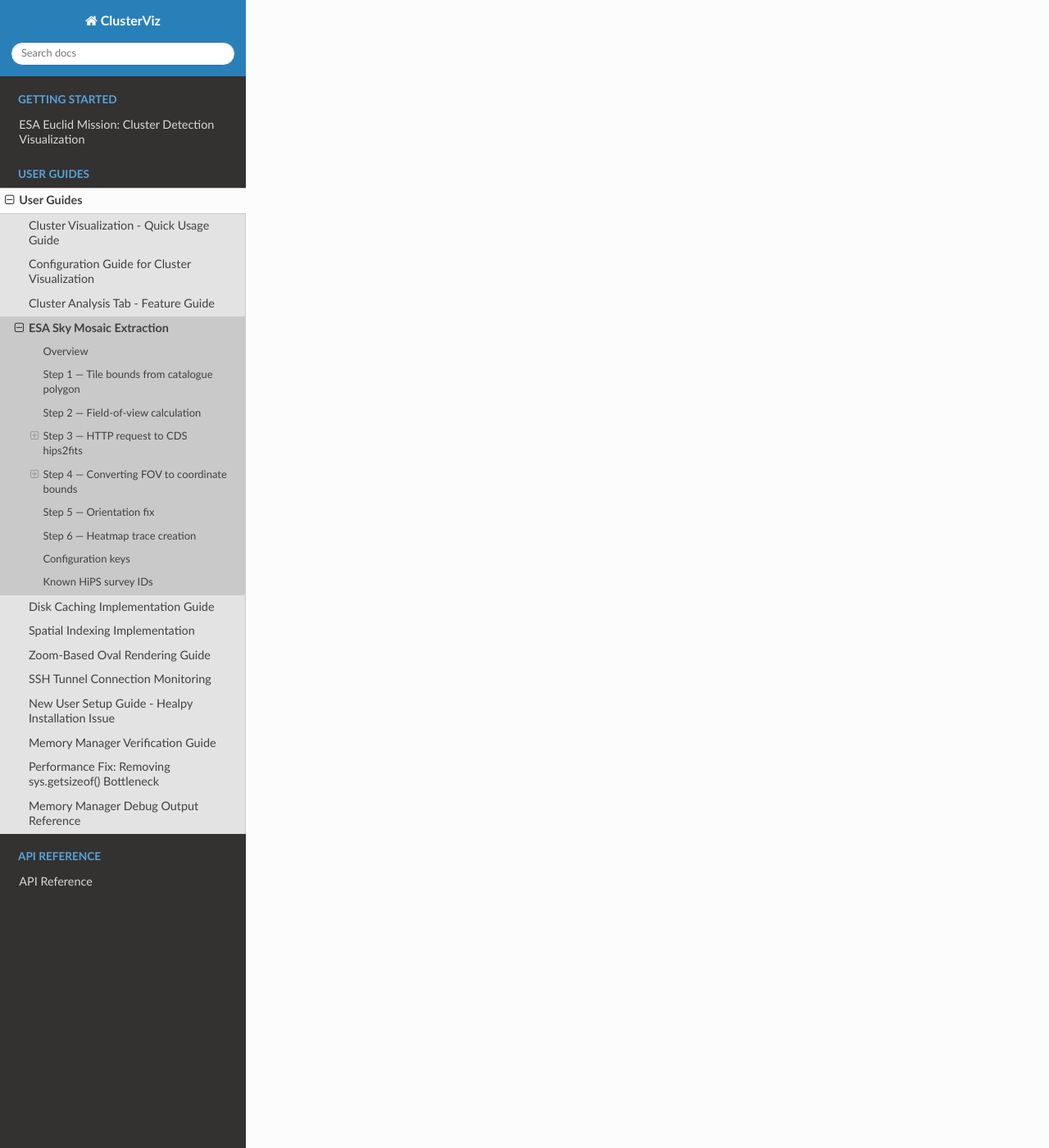
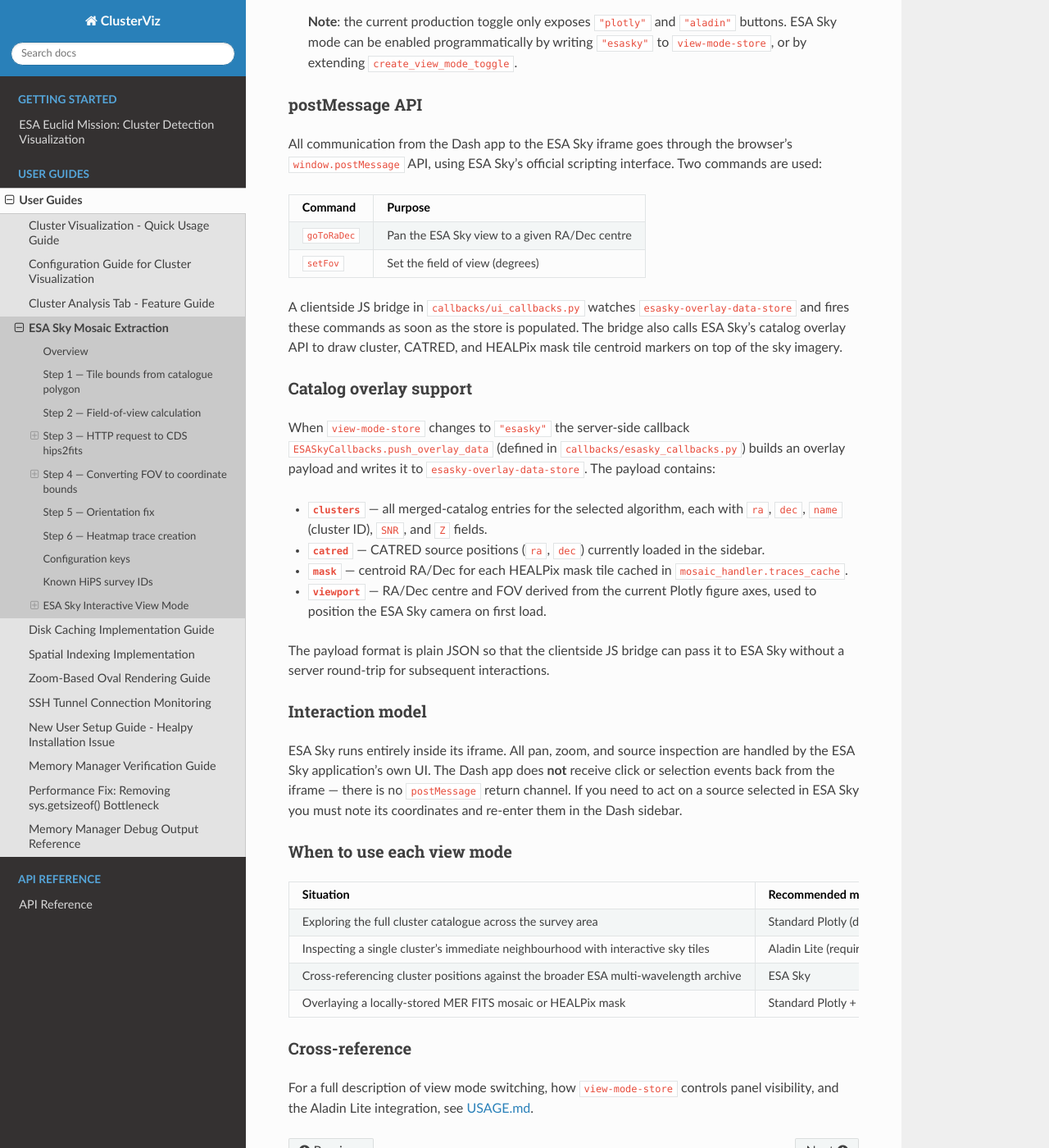
Before and after one commit to virajnistane/EuclidClusterViz, a Sphinx documentation site: the page built from cluster_visualization/docs/ESA_SKY_MOSAIC_EXTRACTION.md, in a window 1280 px wide and 1400 px high, scrolled down 5512 px. Shown: the whole window at 82% size. Built offline with Sphinx 7.4.7 and the Read the Docs theme 3.1.0, drawn with Linux system fonts in a browser that asks for light colours; some of the changed text lies outside the part shown.

Commit message:
docs: add ESA Sky interactive view mode section
Documents iframe-based ESA Sky view, postMessage API (goToRaDec/setFov),
catalog overlay payload, interaction model, and comparison table vs
Standard/Aladin modes.

Co-Authored-By: Claude Sonnet 4.6 <noreply@anthropic.com>

```diff
--- a/cluster_visualization/docs/ESA_SKY_MOSAIC_EXTRACTION.md
+++ b/cluster_visualization/docs/ESA_SKY_MOSAIC_EXTRACTION.md
@@ -213,3 +213,103 @@ All tunable parameters live in `config.ini` under the `[esa]` section:
 
 Additional surveys are discovered at runtime via the MOC server if
 `esa.mocserver_url` is configured; the list above is used as the fallback.
+
+---
+
+## ESA Sky Interactive View Mode
+
+This section describes the **ESA Sky view mode**, which is distinct from the
+mosaic extraction pipeline above.  The mosaic pipeline fetches HiPS cutout
+images and renders them as Plotly `go.Heatmap` traces inside the standard
+scatter plot.  The ESA Sky view mode replaces the entire plot area with a
+live-updated iframe embedding the public ESA Sky web application at
+`https://sky.esa.int`.
+
+### What it is
+
+ESA Sky is an interactive sky atlas provided by the European Space Agency.
+When the app switches to ESA Sky mode the `cluster-plot` Plotly graph is hidden
+and the iframe is shown in its place, occupying the same 75 vh canvas.  The
+viewer gives the analyst full access to ESA's multi-wavelength survey archive
+without leaving the ClusterViz interface.
+
+### How it differs from mosaic extraction
+
+| Aspect | Mosaic extraction | ESA Sky view mode |
+|--------|-------------------|--------------------|
+| Renderer | Plotly `go.Heatmap` inside Dash | ESA Sky iframe (external JS app) |
+| Data path | `MOSAICHandler` → hips2fits HTTP → pixel array | Dash pushes viewport + catalog JSON → `postMessage` → iframe |
+| Interactivity | Zoom / pan via Plotly; Python callbacks | Native ESA Sky UI inside iframe |
+| Catalog overlays | Plotly scatter traces | ESA Sky's own overlay API |
+| Offline use | Works if hips2fits endpoint is reachable | Requires network access to `sky.esa.int` |
+
+### Activating ESA Sky view mode
+
+The active view is controlled by `view-mode-store` (a `dcc.Store` with string
+value).  Setting this store to `"esasky"` hides the Plotly container and shows
+the iframe.  The header toggle created by `create_view_mode_toggle` in
+`ui/esasky_view.py` manages switching between `"plotly"`, `"aladin"`, and
+`"esasky"` modes.
+
+> **Note**: the current production toggle only exposes `"plotly"` and `"aladin"`
+> buttons.  ESA Sky mode can be enabled programmatically by writing `"esasky"`
+> to `view-mode-store`, or by extending `create_view_mode_toggle`.
+
+### postMessage API
+
+All communication from the Dash app to the ESA Sky iframe goes through the
+browser's `window.postMessage` API, using ESA Sky's official scripting
+interface.  Two commands are used:
+
+| Command | Purpose |
+|---------|---------|
+| `goToRaDec` | Pan the ESA Sky view to a given RA/Dec centre |
+| `setFov` | Set the field of view (degrees) |
+
+A clientside JS bridge in `callbacks/ui_callbacks.py` watches
+`esasky-overlay-data-store` and fires these commands as soon as the store is
+populated.  The bridge also calls ESA Sky's catalog overlay API to draw
+cluster, CATRED, and HEALPix mask tile centroid markers on top of the sky
+imagery.
+
+### Catalog overlay support
+
+When `view-mode-store` changes to `"esasky"` the server-side callback
+`ESASkyCallbacks.push_overlay_data` (defined in
+`callbacks/esasky_callbacks.py`) builds an overlay payload and writes it to
+`esasky-overlay-data-store`.  The payload contains:
+
+- **`clusters`** — all merged-catalog entries for the selected algorithm, each
+  with `ra`, `dec`, `name` (cluster ID), `SNR`, and `Z` fields.
+- **`catred`** — CATRED source positions (`ra`, `dec`) currently loaded in the
+  sidebar.
+- **`mask`** — centroid RA/Dec for each HEALPix mask tile cached in
+  `mosaic_handler.traces_cache`.
+- **`viewport`** — RA/Dec centre and FOV derived from the current Plotly figure
+  axes, used to position the ESA Sky camera on first load.
+
+The payload format is plain JSON so that the clientside JS bridge can pass it
+to ESA Sky without a server round-trip for subsequent interactions.
+
+### Interaction model
+
+ESA Sky runs entirely inside its iframe.  All pan, zoom, and source inspection
+are handled by the ESA Sky application's own UI.  The Dash app does **not**
+receive click or selection events back from the iframe — there is no
+`postMessage` return channel.  If you need to act on a source selected in ESA
+Sky you must note its coordinates and re-enter them in the Dash sidebar.
+
+### When to use each view mode
+
+| Situation | Recommended mode |
+|-----------|-----------------|
+| Exploring the full cluster catalogue across the survey area | Standard Plotly (default) |
+| Inspecting a single cluster's immediate neighbourhood with interactive sky tiles | Aladin Lite (requires exactly 1 cluster in viewport) |
+| Cross-referencing cluster positions against the broader ESA multi-wavelength archive | ESA Sky |
+| Overlaying a locally-stored MER FITS mosaic or HEALPix mask | Standard Plotly + mosaic controls |
+
+### Cross-reference
+
+For a full description of view mode switching, how `view-mode-store` controls
+panel visibility, and the Aladin Lite integration, see
+[USAGE.md](USAGE.md#using-esa-sky-view).
```
